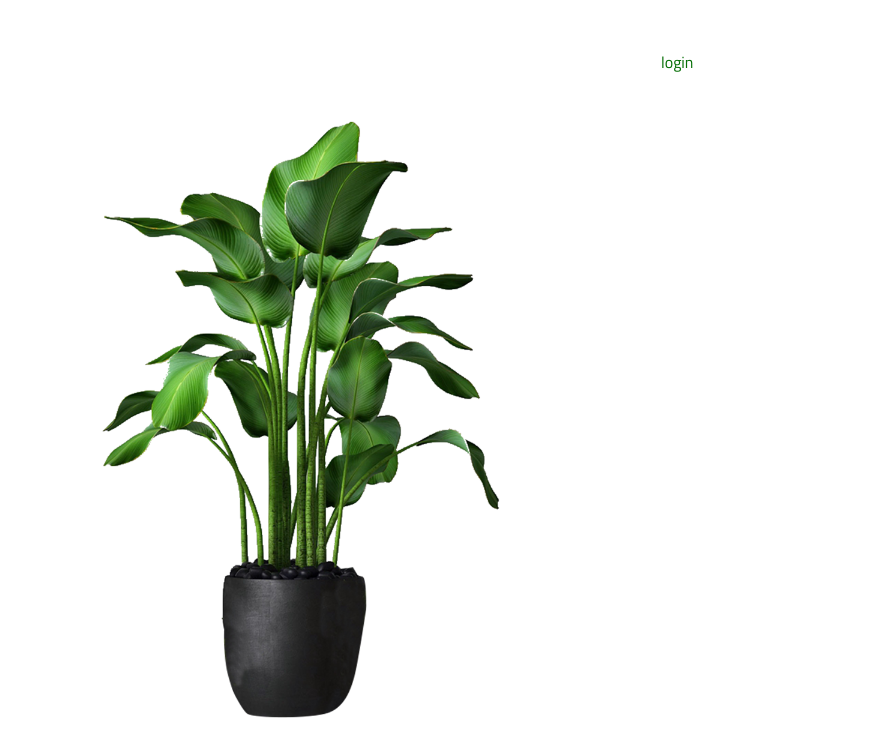
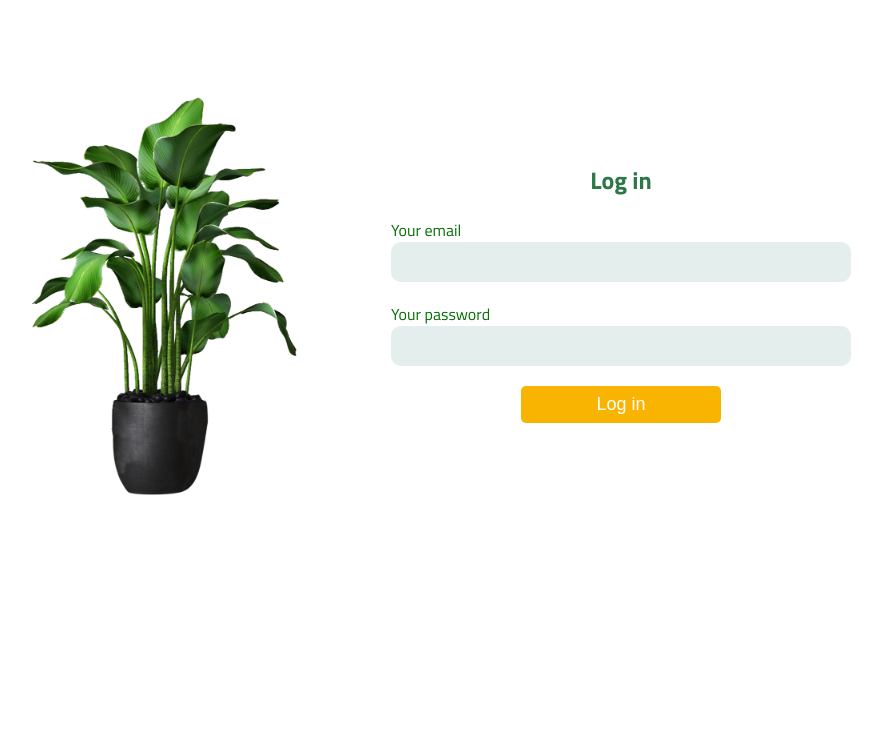
Before and after one commit to tayahanchar/food-app-ts, a React (Vite) app: page /auth/login in a window 1280 px wide. Shown: the top 756 px of the page, without its empty margins (229-1111 px from the left). Built offline with nearby package versions, Linux system fonts and the light colour scheme.

Commit message:
feat: add login form

```diff
--- a/src/components/Auth/Auth.module.css
+++ b/src/components/Auth/Auth.module.css
@@ -1,10 +1,12 @@
 .auth {
-  width: 800px;
+  width: 500px;
   margin: 50px auto;
   display: flex;
-  gap: 50px;
+  justify-content: center;
+  align-items: center;
+  gap: 20px;
 }
 
 .logo {
-  width: 600px;
+  width: 400px;
 }
--- a/src/components/Login/Login.module.css
+++ b/src/components/Login/Login.module.css
@@ -0,0 +1,37 @@
+.form {
+  display: flex;
+  flex-direction: column;
+  gap: 20px;
+  justify-content: center;
+  align-items: center;
+}
+
+.title {
+  font-size: 24px;
+  color: var(--green-color);
+}
+
+.button {
+  background-color: var(--yellow-color);
+  color: var(--background-color);
+  font-size: 18px;
+  border: none;
+  border-radius: 5px;
+  padding: 8px 25px;
+  cursor: pointer;
+  width: 200px;
+  align-self: center;
+}
+
+.button:hover {
+  background-color: #efb004;
+}
+
+.input {
+  width: 380px;
+  height: 20px;
+  padding: 10px 40px;
+  border: none;
+  background-color: #2c786d20;
+  border-radius: 10px;
+}
--- a/src/components/Login/Login.tsx
+++ b/src/components/Login/Login.tsx
@@ -1,5 +1,23 @@
+import Button from "../Button/Button";
+import { Input } from "../Input/Input";
+import Title from "../Title/Title";
+import styles from "./Login.module.css";
+
 const Login = () => {
-  return <div>login</div>;
+  return (
+    <form className={styles.form}>
+      <Title className={styles.title}>Log in</Title>
+      <div>
+        <label htmlFor="email">Your email</label>
+        <Input name="email" className={styles.input} />
+      </div>
+      <div>
+        <label htmlFor="password">Your password</label>
+        <Input name="password" className={styles.input} />
+      </div>
+      <Button className={styles.button}>Log in</Button>
+    </form>
+  );
 };
 
 export default Login;
--- a/src/pages/Main/Main.tsx
+++ b/src/pages/Main/Main.tsx
@@ -6,6 +6,7 @@ import { URL } from "../../constants";
 import axios from "axios";
 import type { CardProps } from "../../components/Card/Card";
 import LoadingSpinner from "../../components/LoadingSpinner/LoadingSpinner";
+import { Input } from "../../components/Input/Input";
 
 const Main = () => {
   const [productsList, setProductsList] = useState<CardProps[]>([]);
@@ -39,7 +40,7 @@ const Main = () => {
             src="./search.svg"
             alt="search"
           />
-          <input
+          <Input
             name="search"
             type="string"
             className={styles.input}
```
